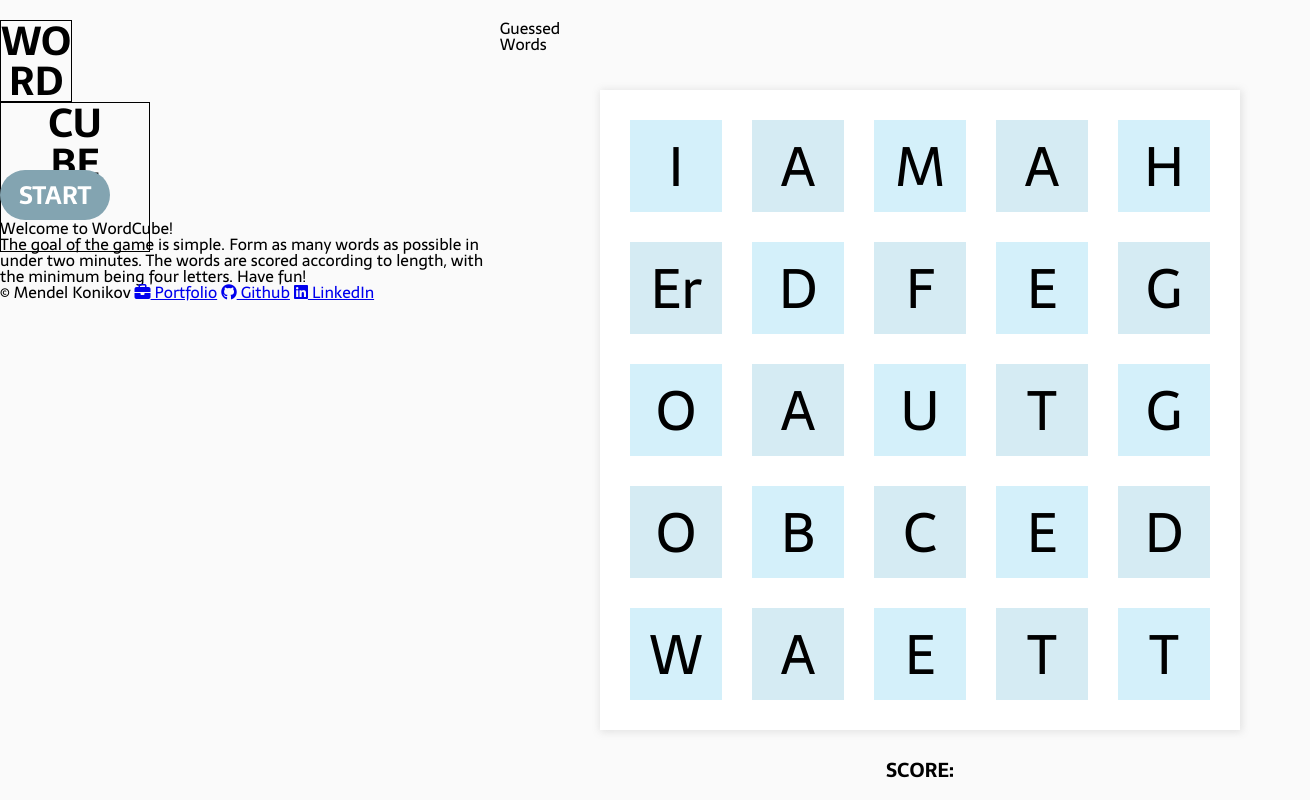
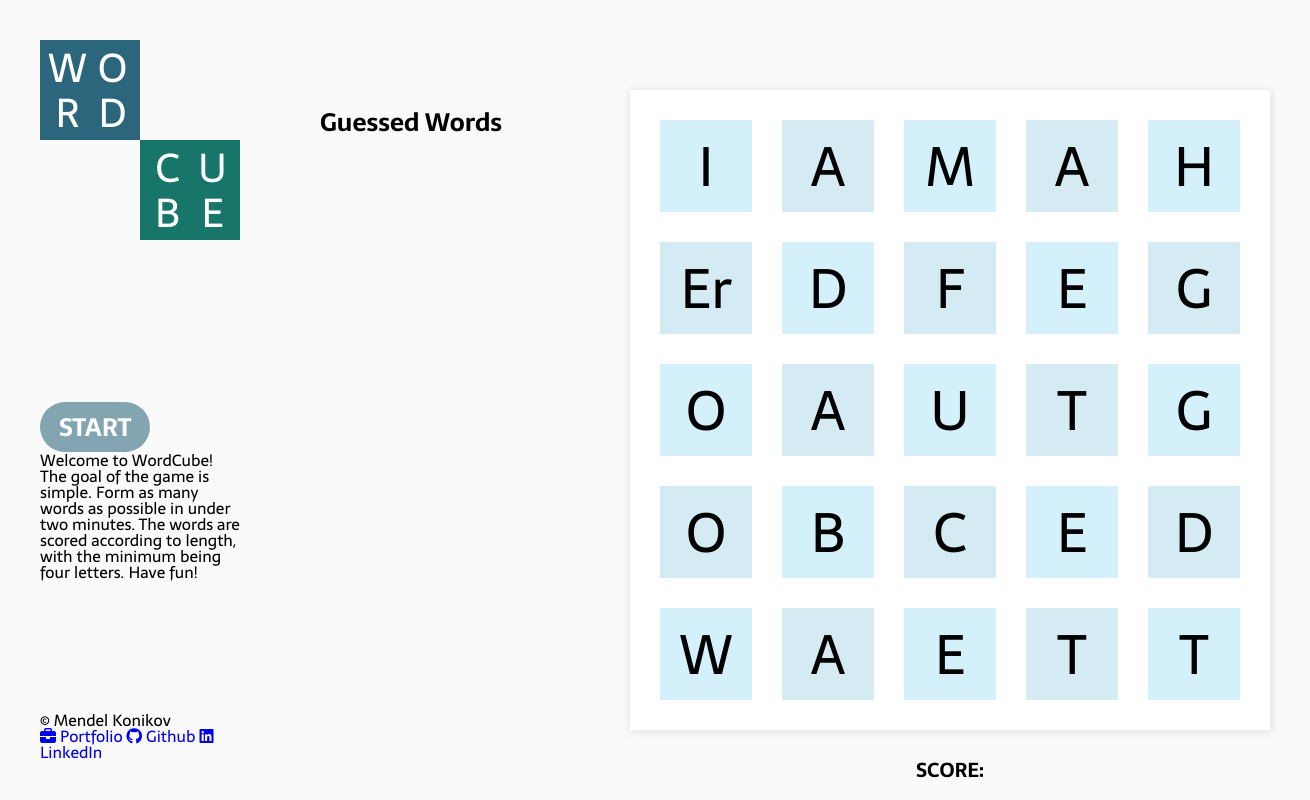
Before and after one commit to mkonikov/WordCube, a website built with webpack: page index.html in a window 1280 px wide. Shown: the whole page, 1310 px wide, since content can reach past the window. Built offline with nearby package versions, Linux system fonts and the light colour scheme.

Commit message:
Add Styling

```diff
--- a/assets/css/main.css
+++ b/assets/css/main.css
@@ -21,6 +21,9 @@ table, caption, tbody, tfoot, thead, tr, th, td {
 }
 :focus {
 	outline: 0;
+}
+a {
+	text-decoration: none;
 }
 body {
 	line-height: 1;
@@ -84,9 +87,13 @@ button::-moz-focus-inner {
 	justify-content: space-between;
 	padding-top: 20px;
 }
+aside {
+	padding: 5vh;
+}
 #welcome {
 	display: flex;
 	flex-direction: column;
+	justify-content: space-between;
 }
 
 #cube {
@@ -145,26 +152,38 @@ button::-moz-focus-inner {
 }
 #title {
   font-size: 40px;
+	margin-top: -20px;
+	margin-bottom: 30px;
   text-transform: uppercase;
-  font-weight: bold;
   text-align: center;
-  width: 150px;
-  height: 150px;
+  width: 200px;
+  height: 200px;
   display: flex;
 	flex-wrap: wrap;
+	-webkit-user-select: none;
+  -moz-user-select: none;
+  -ms-user-select: none;
 }
 #title > div {
-	flex: 1 25%;
+	flex: 1 50%;
+	padding: 5px;
+}
+#title-word {
+  background: #2c667d;
+}
+#title-cube {
+  background: #17756a;
 }
 #title-cube, #title-word {
-	border: 1px solid black;
+	color: white;
+	display: flex;
+	flex-wrap: wrap;
+	align-items: center;
+}
+#title-cube span, #title-word span {
+	flex: 1 50%;
+}
 
-}
-#title > div:before {
-    content:'';
-    float:left;
-    padding-top:100%;
-}
 button#start {
 	cursor: pointer;
   background: #83a4b1;
@@ -174,6 +193,15 @@ button#start {
   border-radius: 61px;
   font-size: 25px;
   color: white;
+}
+#guessed-contain {
+	margin-top: 50px;
+  min-width: 230px;
+}
+#guessed-contain h3 {
+	font-size: 25px;
+	font-weight: bold;
+	margin-bottom: 20px;
 }
 #guessed-words li {
   text-transform: uppercase;
@@ -206,7 +234,7 @@ button#start {
 }
 
 #timer {
-  background: gray;
+  background: #5fc1b6;
   transition: width 1s;
 	position: fixed;
 	top: 0;
--- a/index.html
+++ b/index.html
@@ -19,20 +19,18 @@
     <aside id="welcome">
       <div id="title">
         <div id="title-word">
-          <div>
-            WO
-          </div>
-          <div>
-            RD
-          </div>
+          <span>W</span>
+          <span>O</span>
+          <span>R</span>
+          <span>D</span>
         </div>
         <div></div>
         <div></div>
         <div id="title-cube">
-          <div>
-            CU
-          </div>
-          <div>BE</div>
+          <span>C</span>
+          <span>U</span>
+          <span>B</span>
+          <span>E</span>
         </div>
 
       </div>
@@ -40,9 +38,12 @@
         <button type="button" name="button" id="start">Start</button>
         <p>Welcome to WordCube!</p>
         <p> The goal of the game is simple. Form as many words as possible in under two minutes. The words are scored according to length, with the minimum being four letters. Have fun!</p>
+
+
+
       </div>
 
-      <footer> &copy; Mendel Konikov
+      <footer> &copy; Mendel Konikov <br>
 
  <a href="http://mkonikov.com"><i class="fa fa-briefcase" aria-hidden="true"></i> Portfolio</a>
 
@@ -53,13 +54,16 @@
 
     </aside>
     <aside>
-      <h3>Guessed Words</h3>
-      <ul id="guessed-words">
+      <div id="guessed-contain">
 
-      </ul>
+        <h3>Guessed Words</h3>
+        <ul id="guessed-words">
 
+        </ul>
+      </div>
 
     </aside>
+
     <section id="game-area">
       <div id="selection">
 
```
